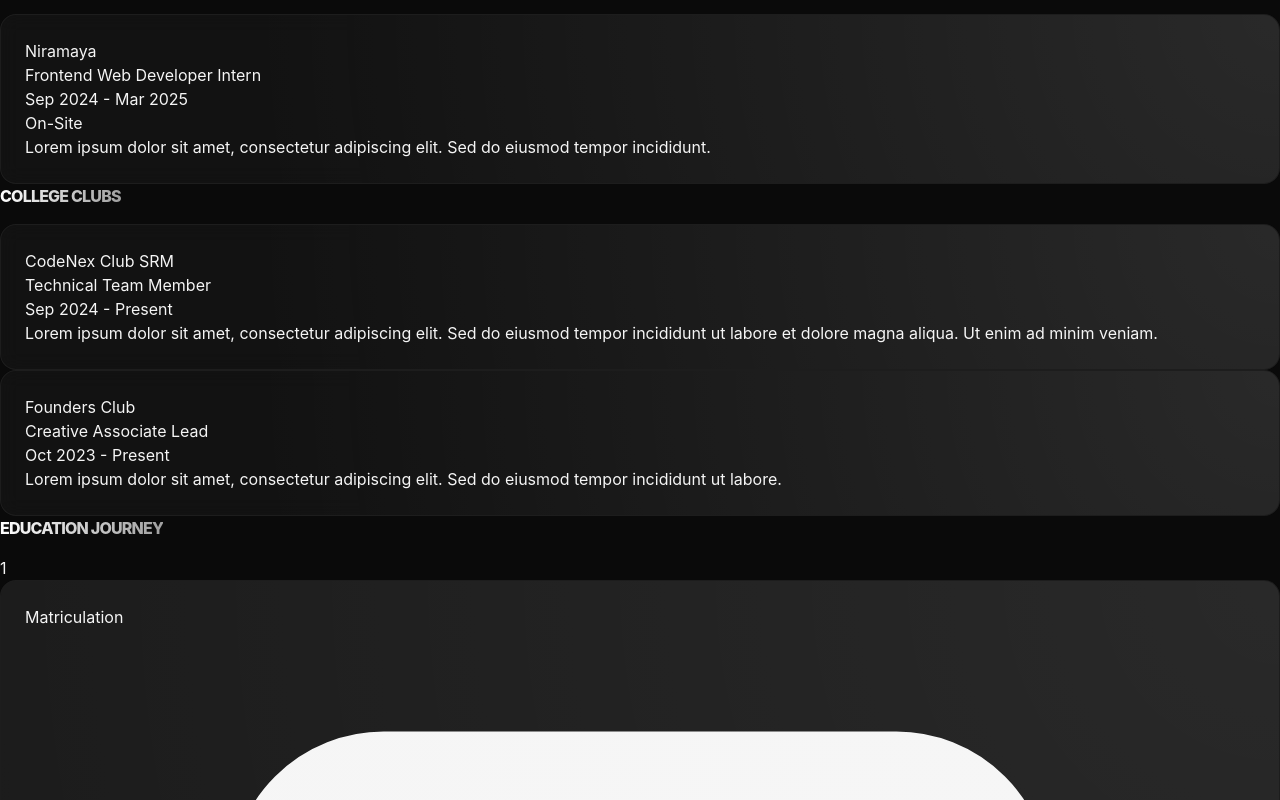
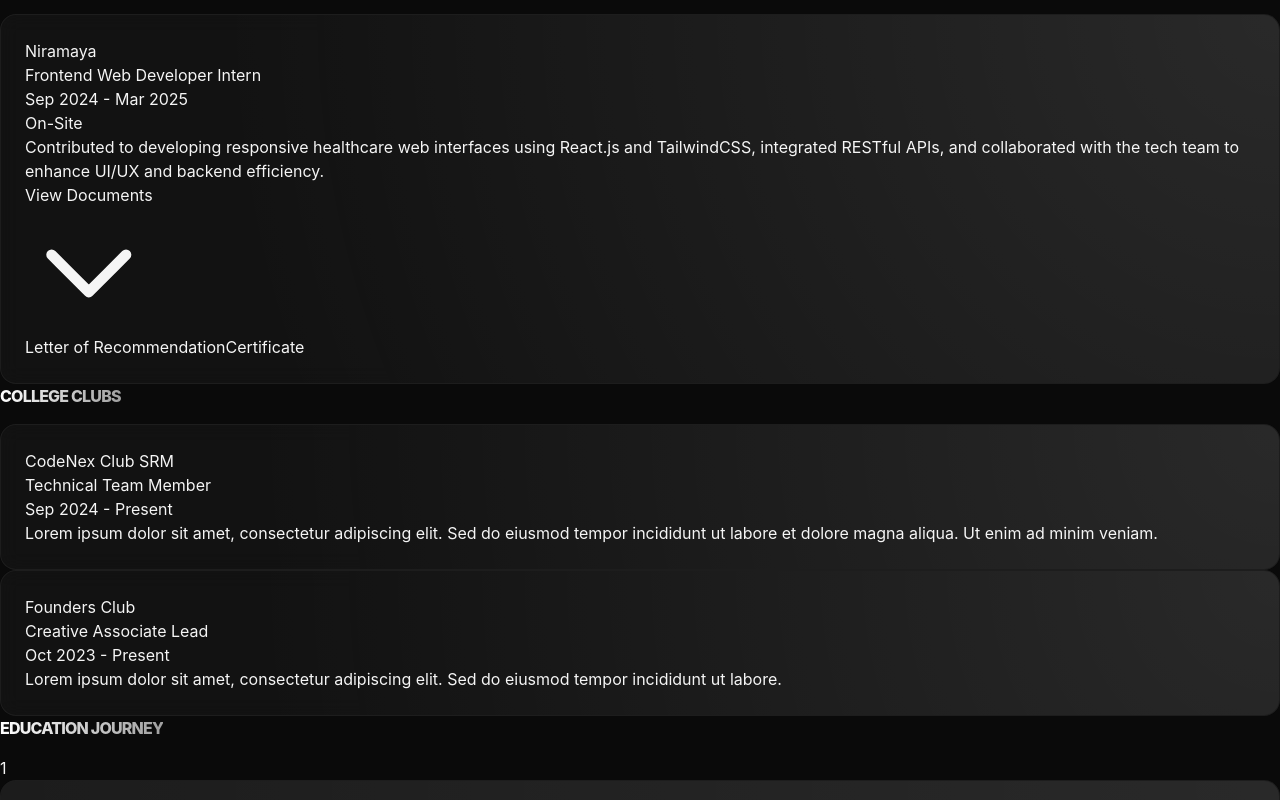
Before and after one commit to Arhaan-Siddiquee/Arhaan.dev, a React (Vite) app in the folder noir/: page / in a window 1280 px wide. Shown: the part 960-1760 px from the top of the page. Built offline with nearby package versions, Linux system fonts and the light colour scheme.

Commit message:
exp card

```diff
--- a/noir/src/App.jsx
+++ b/noir/src/App.jsx
@@ -6,7 +6,8 @@ import { Tilt } from 'react-tilt';
 import { FiMail, FiPhone, FiMapPin, FiGithub, FiTwitter, FiLinkedin, FiDribbble } from 'react-icons/fi';
 import Typewriter from "react-typewriter-effect";
 import resumePDF from "./assets/arhaan-resume.pdf";
-
+import LOR from "./assets/LOR.pdf";
+import NiramayaCC from "./assets/NiramayaCC.pdf";
 // Styled components
 const NoirContainer = styled.div`
   background-color: #0a0a0a;
@@ -90,7 +91,9 @@ const workExperience = [
     position: "Frontend Web Developer Intern",
     type: "On-Site",
     period: "Sep 2024 - Mar 2025",
-    description: "Lorem ipsum dolor sit amet, consectetur adipiscing elit. Sed do eiusmod tempor incididunt."
+    description: "Contributed to developing responsive healthcare web interfaces using React.js and TailwindCSS, integrated RESTful APIs, and collaborated with the tech team to enhance UI/UX and backend efficiency.",
+    recommendationLetter: LOR,
+    certificate: NiramayaCC
   }
 ];
 
@@ -162,7 +165,7 @@ function App() {
   // Project data with noir theme
   const projects = [
     {
-      title: "Midnight Commerce",
+      title: "SikshaSoladu.AI",
       category: "web",
       tech: "React, Node.js, MongoDB",
       description: "A sleek e-commerce platform with dark mode and minimalist UI",
@@ -594,6 +597,52 @@ function App() {
 
               <div className="text-xs text-white/60 mt-1 mb-2">{work.type}</div>
               <p className="text-gray-300 text-sm">{work.description}</p>
+
+              {/* Document Links - Added Section */}
+              <div className="relative group mt-3">
+                <button className="text-xs text-white/50 hover:text-white/90 flex items-center gap-1 transition duration-300">
+                  <span>View Documents</span>
+                  <svg xmlns="http://www.w3.org/2000/svg" className="h-3 w-3" fill="none" viewBox="0 0 24 24" stroke="currentColor">
+                    <path strokeLinecap="round" strokeLinejoin="round" strokeWidth={2} d="M19 9l-7 7-7-7" />
+                  </svg>
+                </button>
+
+                {/* Dropdown content - hidden by default, shown on hover */}
+                <div className="absolute left-0 mt-2 w-48 rounded-md shadow-lg bg-black/80 border border-white/10 invisible group-hover:visible opacity-0 group-hover:opacity-100 transition-all duration-300 z-10">
+                  <div className="py-1">
+                    {work.offerLetter && (
+                      <a
+                        href={work.offerLetter}
+                        className="block px-4 py-2 text-sm text-white/80 hover:bg-white/10 transition duration-150"
+                        target="_blank"
+                        rel="noopener noreferrer"
+                      >
+                        Offer Letter
+                      </a>
+                    )}
+                    {work.recommendationLetter && (
+                      <a
+                        href={work.recommendationLetter}
+                        className="block px-4 py-2 text-sm text-white/80 hover:bg-white/10 transition duration-150"
+                        target="_blank"
+                        rel="noopener noreferrer"
+                      >
+                        Letter of Recommendation
+                      </a>
+                    )}
+                    {work.certificate && (
+                      <a
+                        href={work.certificate}
+                        className="block px-4 py-2 text-sm text-white/80 hover:bg-white/10 transition duration-150"
+                        target="_blank"
+                        rel="noopener noreferrer"
+                      >
+                        Certificate
+                      </a>
+                    )}
+                  </div>
+                </div>
+              </div>
             </div>
           </div>
         </div>
```
Also changed, not shown: 2 other files (tests, documents, lock files or other folders). Lines whose indentation alone changed are shown as unchanged.
